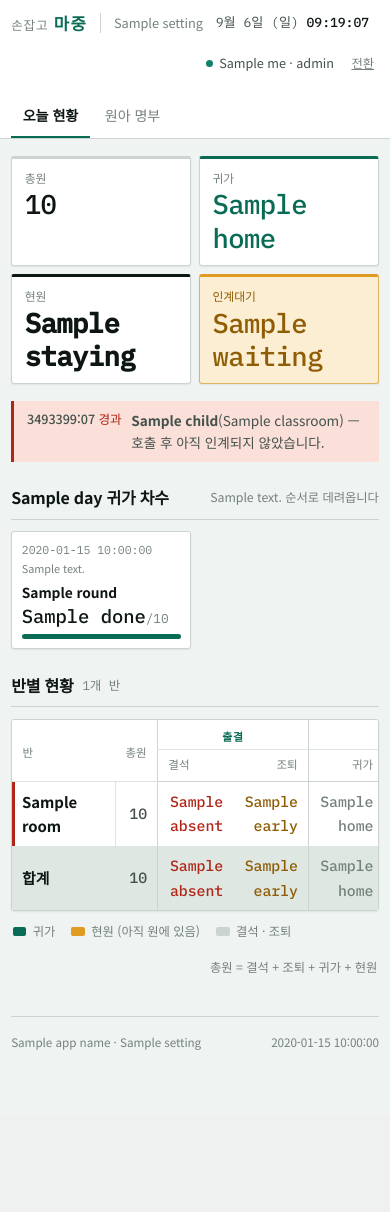
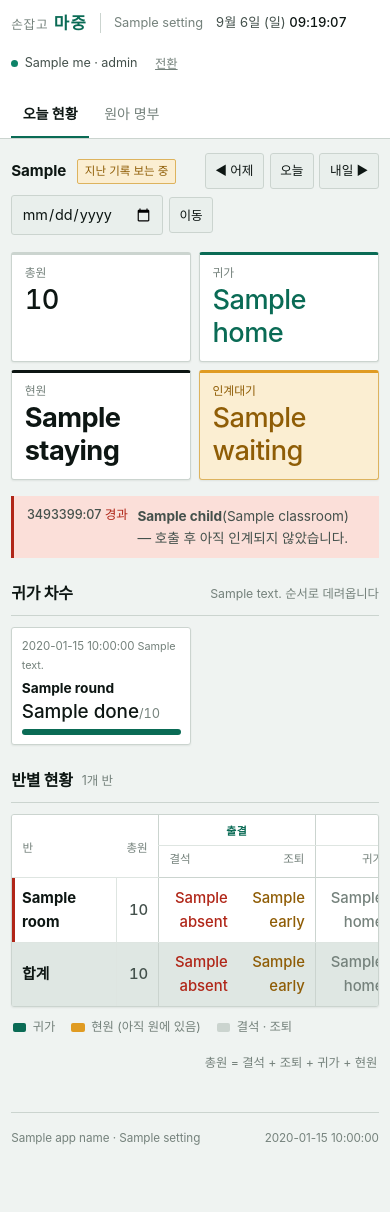
Before and after one commit to aurabus/FirstOut_by_Lee, a FastAPI app: template src/firstout/templates/board.html in a window 390 px wide. Before the commit the page ends 1050 px from the top, so only its background shows below. Run offline with FastAPI, Linux system fonts and the light colour scheme; the template is opened without the code that fills it: most values are stand-ins (such as "Sample title", 1, 10 or a date in 2020); some web fonts are replaced.

Commit message:
Serve fonts from the server and ease testing
The kindergarten's teacher devices reach only the office PC, so a webfont
loaded from a CDN would silently fall back to whatever each tablet happens
to have. Ship Pretendard with the app instead: one variable woff2 covers
300-700, and its tabular figures replace the separate mono face that was
making Korean text fall back to a system font.

Testing: weekly plans run Mon-Fri, so lists are empty on weekends and the
date had to be typed into the URL. Add a date bar (yesterday / today /
tomorrow / picker) shared by the board and the lists, marking clearly when
a past day is being viewed. Add --reset, --open and a startup hint that
names the nearest weekday.

Also register the woff2 MIME type, which Windows does not know.

Co-Authored-By: Claude Opus 5 <noreply@anthropic.com>

```diff
--- a/src/firstout/main.py
+++ b/src/firstout/main.py
@@ -9,6 +9,7 @@ from __future__ import annotations
 
 import argparse
 import datetime as dt
+import mimetypes
 import socket
 
 from fastapi import Depends, FastAPI, Request
@@ -23,6 +24,9 @@ from .db import SessionLocal, get_db, init_db
 from .models import Teacher
 from .security import read_token
 from .seed import seed_base
+
+# Windows 기본 목록에 woff2 가 없어 octet-stream 으로 나가므로 직접 등록한다
+mimetypes.add_type("font/woff2", ".woff2")
 
 app = FastAPI(title=APP_NAME, docs_url=None, redoc_url=None)
 app.mount("/static", StaticFiles(directory=STATIC_DIR), name="static")
@@ -64,7 +68,12 @@ def page(request: Request, name: str, db: Session, teacher: Teacher | None, **ct
         "setting": service.setting(db),
         "me": teacher,
         "today": d,
+        "day": d,
+        "day_ko": f"{d.month}월 {d.day}일 ({DAY_KO[d.weekday()]})",
         "today_ko": f"{d.month}월 {d.day}일 ({DAY_KO[d.weekday()]})",
+        "is_today": d == today(),
+        "prev_day": (d - dt.timedelta(days=1)).isoformat(),
+        "next_day": (d + dt.timedelta(days=1)).isoformat(),
         "weekdays": WEEKDAYS,
         "classes": service.classes(db),
         "rounds": service.rounds(db),
@@ -121,11 +130,23 @@ def main() -> None:
     ap = argparse.ArgumentParser(description="손잡고 마중 서버")
     ap.add_argument("--host", default="0.0.0.0")
     ap.add_argument("--port", type=int, default=8000)
-    ap.add_argument("--reload", action="store_true")
+    ap.add_argument("--reload", action="store_true", help="코드를 고치면 자동으로 다시 읽는다")
     ap.add_argument("--demo", action="store_true", help="시연용 가상 원아를 넣는다")
+    ap.add_argument("--reset", action="store_true", help="자료를 모두 지우고 처음부터 (주의)")
+    ap.add_argument("--open", action="store_true", help="브라우저를 함께 연다")
     args = ap.parse_args()
 
     ensure_dirs()
+
+    if args.reset:
+        from .config import DB_PATH
+
+        for suffix in ("", "-wal", "-shm"):
+            f = DB_PATH.with_name(DB_PATH.name + suffix)
+            if f.exists():
+                f.unlink()
+        print("자료를 모두 지웠습니다.")
+
     init_db()
     with SessionLocal() as db:
         seed_base(db)
@@ -135,9 +156,28 @@ def main() -> None:
             made = seed_demo(db)
             print(f"시연용 원아 {made}명 생성" if made else "원아가 이미 있어 건너뜀")
 
+    # 주말에는 주간 계획이 없어 명단이 비므로, 가장 가까운 평일을 함께 알려준다
+    d = today()
+    hint = ""
+    if d.weekday() > 4:
+        weekday = d - dt.timedelta(days=d.weekday() - 4)
+        hint = f"  오늘은 주말입니다 — 화면에서 「어제」를 누르거나 ?d={weekday} 로 평일을 보세요\n"
+
+    url = f"http://127.0.0.1:{args.port}"
     print(f"\n  {APP_NAME} — {APP_TAGLINE}")
-    print(f"  이 PC        http://127.0.0.1:{args.port}")
-    print(f"  선생님 기기   http://{local_ip()}:{args.port}\n")
+    print(f"  이 PC        {url}")
+    print(f"  선생님 기기   http://{local_ip()}:{args.port}")
+    print("  로그인 PIN    0000  (설정에서 바꾸세요)")
+    if hint:
+        print(hint, end="")
+    print()
+
+    if args.open:
+        import threading
+        import webbrowser
+
+        threading.Timer(1.2, lambda: webbrowser.open(url)).start()
+
     uvicorn.run("firstout.main:app", host=args.host, port=args.port, reload=args.reload)
 
 
--- a/src/firstout/static/app.css
+++ b/src/firstout/static/app.css
@@ -1,6 +1,19 @@
 /* 손잡고 마중 — 화면 전체 스타일
-   시제품에서 검증한 색과 글꼴을 그대로 옮겼다.
+
+   글꼴은 서버에 함께 둔다. 원내망에 인터넷이 없어도 모든 기기에서 같은 화면이어야 하기 때문이다.
+   Pretendard 가변 폰트 파일 하나로 300~700 굵기를 모두 쓴다 (SIL OFL 1.1, fonts/OFL.txt).
+   숫자 정렬은 이 글꼴의 tabular-nums 로 처리하므로 별도 고정폭 글꼴이 필요 없다.
    태블릿에서 손가락으로 누르므로 누르는 것은 최소 44px 을 지킨다. */
+
+@font-face{
+  font-family:"Pretendard";
+  /* format 은 "woff2" 로 둔다. "woff2-variations" 를 모르는 브라우저는 이 src 를 통째로
+     건너뛰어 글꼴이 아예 안 걸린다. woff2 를 지원하면 가변 축도 함께 동작한다. */
+  src:url("/static/fonts/PretendardVariable.woff2") format("woff2");
+  font-weight:300 700;
+  font-style:normal;
+  font-display:swap;
+}
 
 :root{
   --paper:#EFF3F1; --card:#FFFFFF; --card-2:#E9EFEC; --sunk:#DFE7E3;
@@ -10,8 +23,9 @@
   --gold:#8F5D06; --gold-2:#E09B22; --gold-soft:#FBEED2; --gold-line:#DDB35E;
   --clay:#B02618; --clay-2:#D9503C; --clay-soft:#FBDFD9; --clay-line:#E39887;
   --plum:#5B3A86; --plum-soft:#EDE4F8; --plum-line:#C0A6E0;
-  --sans:"Noto Sans KR",-apple-system,BlinkMacSystemFont,"Malgun Gothic","맑은 고딕",sans-serif;
-  --mono:"IBM Plex Mono","Noto Sans KR",ui-monospace,monospace;
+  --sans:"Pretendard",-apple-system,BlinkMacSystemFont,"Malgun Gothic","맑은 고딕",sans-serif;
+  /* 숫자는 같은 글꼴에 tabular 만 켠다 — 한글이 고정폭 글꼴로 떨어지는 문제가 사라진다 */
+  --mono:"Pretendard",-apple-system,"Malgun Gothic",sans-serif;
   --shadow:0 1px 2px rgba(13,22,19,.07);
 }
 @media (prefers-color-scheme:dark){
@@ -300,3 +314,13 @@ tr.is-wait .nm{box-shadow:inset 3px 0 var(--gold-2)}
   background:var(--card-2);touch-action:none;display:block;cursor:crosshair}
 .sig-line{font-size:.75rem;color:var(--ink-3);text-align:center}
 .sig-acts{display:flex;gap:.4rem}
+
+/* ── 날짜 이동 ── */
+.daybar{display:flex;align-items:center;gap:.35rem;flex-wrap:wrap;margin:.9rem 0 .2rem}
+.daybar .d-now{font-weight:700;font-size:.95rem;margin-right:.3rem}
+.daybar .d-sub{font-size:.77rem;color:var(--ink-3)}
+.daybar form{display:flex;gap:.35rem;align-items:center}
+.daybar .field{min-width:0;width:9.5rem}
+.daybar .spacer{flex:1}
+.past{background:var(--gold-soft);border:1px solid var(--gold-line);color:var(--gold);
+  border-radius:2px;padding:.14rem .45rem;font-size:.72rem;white-space:nowrap}
--- /dev/null
+++ b/src/firstout/templates/_daybar.html
@@ -0,0 +1,15 @@
+{# 날짜 이동 — 지난 기록 조회와 시연에 쓴다.
+   평소에는 오늘만 보면 되지만, 주말에 시연하거나 어제 기록을 확인할 때 필요하다. #}
+<div class="daybar no-print">
+  <span class="d-now">{{ day_ko }}</span>
+  {% if not is_today %}<span class="past">지난 기록 보는 중</span>{% endif %}
+  {% if weekend %}<span class="d-sub">주말 — 주간 계획은 월~금 기준</span>{% endif %}
+  <span class="spacer"></span>
+  <a class="btn sm" href="{{ base_url }}?d={{ prev_day }}">◀ 어제</a>
+  <a class="btn sm{% if is_today %} go{% endif %}" href="{{ base_url }}">오늘</a>
+  <a class="btn sm" href="{{ base_url }}?d={{ next_day }}">내일 ▶</a>
+  <form method="get" action="{{ base_url }}">
+    <input class="field" type="date" name="d" value="{{ day }}">
+    <button class="btn sm">이동</button>
+  </form>
+</div>
--- a/src/firstout/templates/base.html
+++ b/src/firstout/templates/base.html
@@ -4,9 +4,7 @@
 <meta charset="utf-8">
 <meta name="viewport" content="width=device-width,initial-scale=1">
 <title>{% block title %}{{ app_name }}{% endblock %}</title>
-<link rel="preconnect" href="https://fonts.googleapis.com">
-<link rel="preconnect" href="https://fonts.gstatic.com" crossorigin>
-<link rel="stylesheet" href="https://fonts.googleapis.com/css2?family=IBM+Plex+Mono:wght@400;500&family=Noto+Sans+KR:wght@300;400;500;700&display=swap">
+<link rel="preload" href="/static/fonts/PretendardVariable.woff2" as="font" type="font/woff2" crossorigin>
 <link rel="stylesheet" href="/static/app.css">
 </head>
 <body>
--- a/src/firstout/templates/board.html
+++ b/src/firstout/templates/board.html
@@ -3,6 +3,9 @@
 {% block title %}오늘 현황 · {{ app_name }}{% endblock %}
 {% block body %}
 <div class="wrap">
+
+  {% set base_url = "/board" %}
+  {% include "_daybar.html" %}
 
   <dl class="tiles">
     <div class="tile"><dt>총원</dt><dd>{{ total.total }}</dd></div>
@@ -22,13 +25,8 @@
     <p class="ok-bar">남은 아이가 없습니다 — 오늘 귀가 마감 가능합니다.</p>
   {% endif %}
 
-  {% if weekend %}
-  <p class="empty">주말입니다 — 주간 계획은 월~금 기준이라 오늘 귀가 명단은 없습니다.
-    지난 평일 기록을 보시려면 주소 끝에 <b>?d=2026-09-07</b> 처럼 날짜를 붙이세요.</p>
-  {% endif %}
-
   <div class="sec">
-    <div class="sec-h"><h2>{% if d %}{{ day }}{% else %}오늘{% endif %} 귀가 차수</h2>
+    <div class="sec-h"><h2>귀가 차수</h2>
       {% if setting.route_note %}<span class="hint">{{ setting.route_note }} 순서로 데려옵니다</span>{% endif %}
     </div>
     <div class="rounds">
@@ -45,7 +43,7 @@
 
   <div class="sec">
     <div class="sec-h"><h2>반별 현황</h2><span class="n">{{ stats | length }}개 반</span></div>
-    <div class="print-head"><b>{{ today }} 반별 귀가 현황</b><span>출력 {{ now.strftime('%H:%M') }} · {{ me.name }}</span></div>
+    <div class="print-head"><b>{{ day }} 반별 귀가 현황</b><span>출력 {{ now.strftime('%H:%M') }} · {{ me.name }}</span></div>
     <div class="tw"><table class="board">
       <thead>
         <tr>
```
Also changed, not shown: src/firstout/static/fonts/OFL.txt (added, +94 -0 lines), src/firstout/templates/list.html (+4 -3 lines), README.md, 1 other file.
